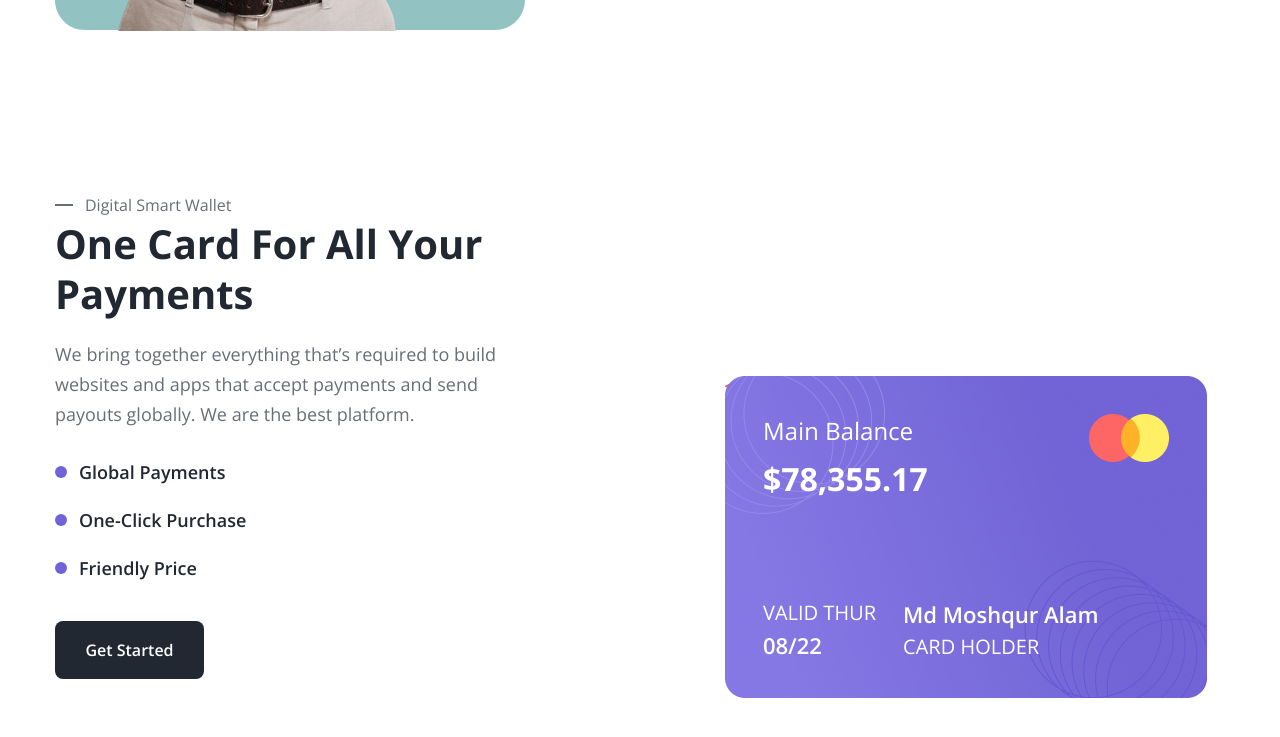
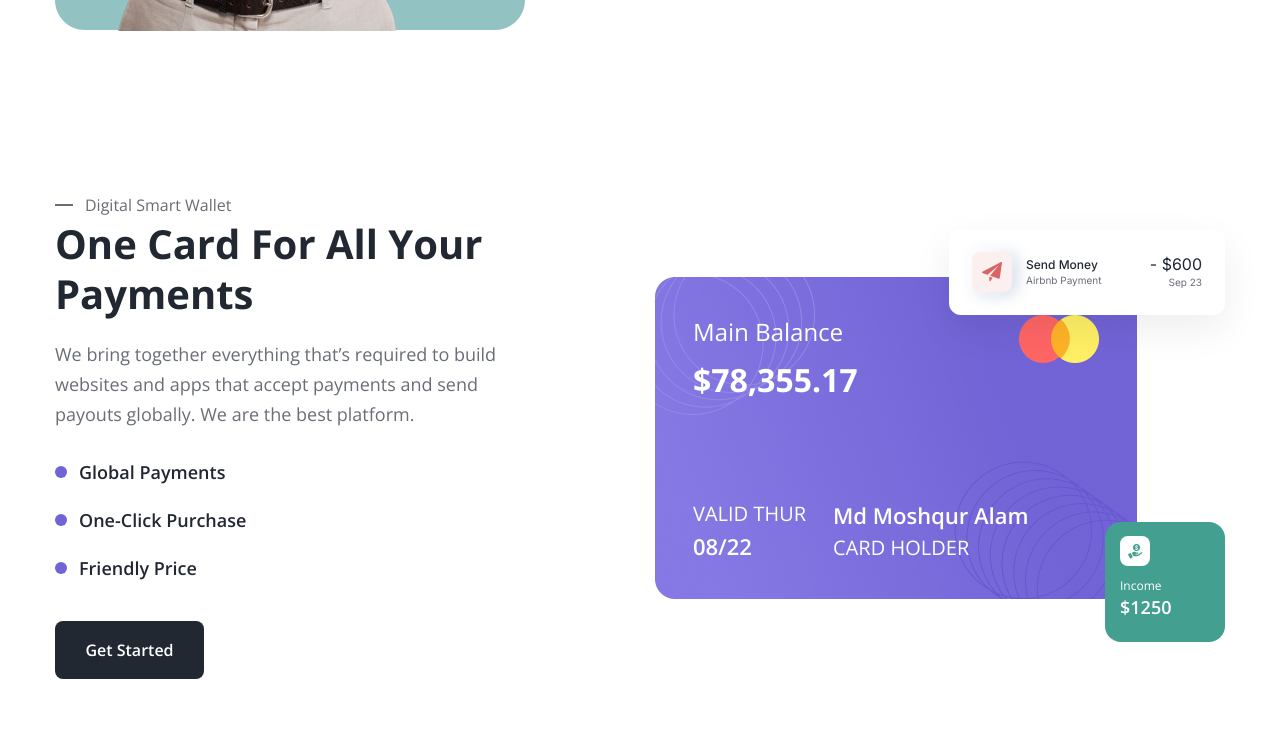
Before and after one commit to tuongdp/mobile-banking-landing-page, a plain HTML site: page index.html in a window 1280 px wide. Shown: the part 1482-2219 px from the top of the page. Drawn offline with nearby package versions, Linux system fonts and the light colour scheme.

Commit message:
Done feature #2

```diff
--- a/assets/css/styles.css
+++ b/assets/css/styles.css
@@ -446,12 +446,11 @@ a {
 
 .feature__inner {
   display: flex;
-    align-items: center;
   column-gap: 130px;
 }
 
 .feature__content {
-    width: 46.16%;
+  width: 40.17%;
 }
 
 .feature__desc {
@@ -490,14 +489,120 @@ a {
 }
 
 .feature__media {
+  flex: 1;
   position: relative;
 }
 
 .feature__image {
   width: 482px;
   height: 322px;
+  margin-top: 86px;
   object-fit: cover;
+}
+
+.feature__transaction {
+  width: 276px;
+  height: 86px;
+  border-radius: 12px;
+  background: #fff;
+  box-shadow: 0 14px 38px 0 rgba(0, 0, 0, 0.07);
+  padding: 13px 23px;
+  display: flex;
+  align-items: center;
   position: absolute;
-    left: 0;
-    top: 0;
+  top: 38px;
+  right: 0;
+  z-index: 1;
 }
+
+.feature__transaction-icon {
+  width: 40px;
+  height: 40px;
+  border-radius: 8px;
+  /* opacity: 0.1; */
+  background: rgba(218, 100, 100, 0.1);
+  box-shadow:
+    -4px -2px 16px 0 #fff,
+    4px 2px 16px 0 rgba(136, 165, 191, 0.48);
+  display: flex;
+  align-items: center;
+  justify-content: center;
+  flex-shrink: 0;
+}
+
+.feature__transaction-info {
+  margin-left: 14px;
+}
+
+.feature__transaction-title {
+  color: #212832;
+  font-family: Inter, sans-serif;
+  font-size: 1.2rem;
+  font-weight: 500;
+}
+
+.feature__transaction-desc {
+  color: #696d76;
+  font-family: Inter, sans-serif;
+  font-size: 1rem;
+  font-weight: 400;
+  margin-top: 4px;
+}
+
+.feature__transaction-detail {
+  text-align: right;
+  margin-left: auto;
+}
+
+.feature__transaction-amount {
+  color: #212832;
+  font-family: Inter, sans-serif;
+  font-size: 1.6rem;
+  font-weight: 400;
+  display: block;
+}
+
+.feature__transaction-date {
+  color: #696d76;
+  font-family: Inter, sans-serif;
+  font-size: 1rem;
+  font-weight: 400;
+}
+
+.feature__income {
+  width: 120px;
+  height: 120px;
+  border-radius: 16px;
+  background: #439f90;
+  padding: 14px 15px 15px;
+  position: absolute;
+  bottom: 37px;
+  right: 0;
+}
+
+.feature__income-icon {
+  width: 30px;
+  height: 30px;
+  border-radius: 8px;
+  background: #fff;
+  display: flex;
+  align-items: center;
+  justify-content: center;
+}
+
+.feature__income-info {
+  margin-top: 14px;
+}
+
+.feature__income-title {
+  color: #fff;
+  font-size: 1.2rem;
+  font-weight: 400;
+}
+
+.feature__income-amount {
+  margin-top: 6px;
+  color: #fff;
+  font-size: 1.8rem;
+  font-weight: 600;
+}
```
Lines whose indentation alone changed are shown as unchanged.
